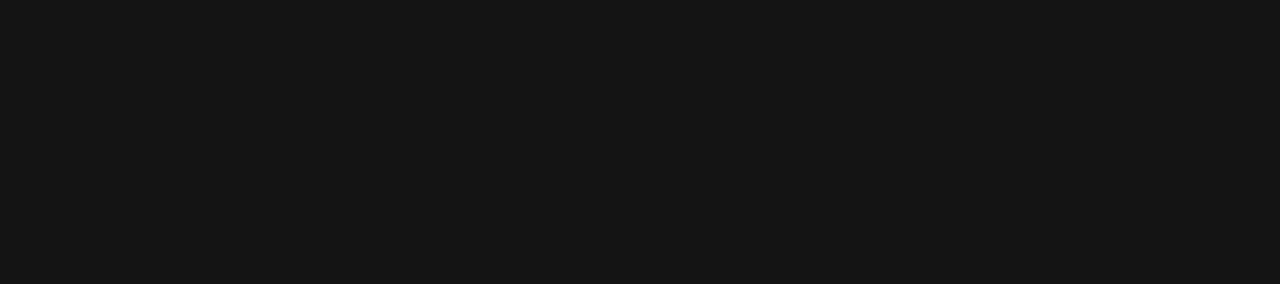
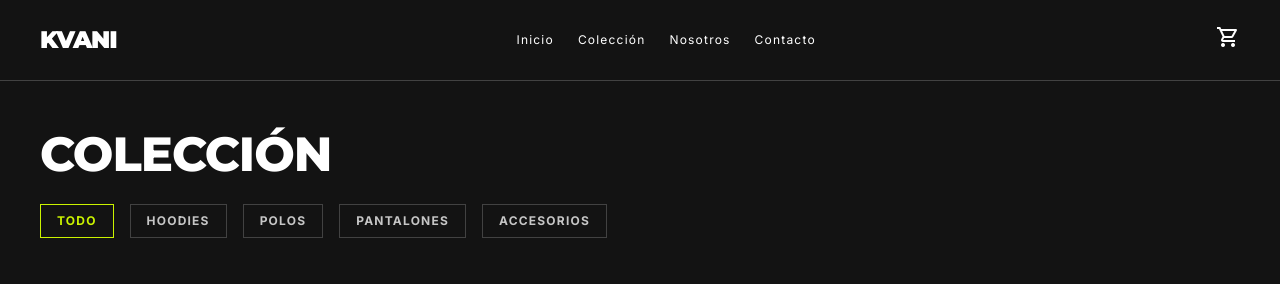
Before and after one commit to jhakcoilacruz-ctrl/Kvani_KAMJY, a Next.js app: page /coleccion in a window 1280 px wide. Before the commit this address had no page. Shown: the top 284 px of the page. Built offline with nearby package versions, Linux system fonts and the light colour scheme; grey boxes are pictures that could not be loaded.

Commit message:
Add files via upload

```diff
--- /dev/null
+++ b/app/coleccion/page.js
@@ -0,0 +1,55 @@
+import Navbar from "@/components/Navbar";
+import CartDrawer from "@/components/CartDrawer";
+import ProductCard from "@/components/ProductCard";
+import Footer from "@/components/Footer";
+import { getAllProducts, getCategories } from "@/lib/products";
+
+export const metadata = { title: "Colección — KVANI" };
+
+export default function ColeccionPage({ searchParams }) {
+  const categoria = searchParams?.categoria;
+  const all = getAllProducts();
+  const categories = getCategories();
+  const products = categoria ? all.filter((p) => p.category === categoria) : all;
+
+  return (
+    <>
+      <Navbar />
+      <CartDrawer />
+      <main className="flex-grow pt-32 px-margin-mobile md:px-margin-desktop w-full max-w-7xl mx-auto pb-xl">
+        <h1 className="font-headline-lg-mobile md:font-headline-lg text-headline-lg-mobile md:text-headline-lg text-tertiary font-black uppercase tracking-tighter mb-md">
+          Colección
+        </h1>
+
+        <div className="flex flex-wrap gap-sm mb-lg font-label-caps text-label-caps uppercase">
+          <a
+            href="/coleccion"
+            className={`px-sm py-xs border ${!categoria ? "border-primary-fixed text-primary-fixed" : "border-white/20 text-secondary"}`}
+          >
+            Todo
+          </a>
+          {categories.map((c) => (
+            <a
+              key={c}
+              href={`/coleccion?categoria=${c}`}
+              className={`px-sm py-xs border ${categoria === c ? "border-primary-fixed text-primary-fixed" : "border-white/20 text-secondary"}`}
+            >
+              {c}
+            </a>
+          ))}
+        </div>
+
+        <div className="grid grid-cols-2 lg:grid-cols-3 gap-gutter">
+          {products.map((p) => (
+            <ProductCard key={p.id} product={p} />
+          ))}
+        </div>
+
+        {products.length === 0 && (
+          <p className="text-secondary text-body-md">No hay productos en esta categoría todavía.</p>
+        )}
+      </main>
+      <Footer />
+    </>
+  );
+}
```
